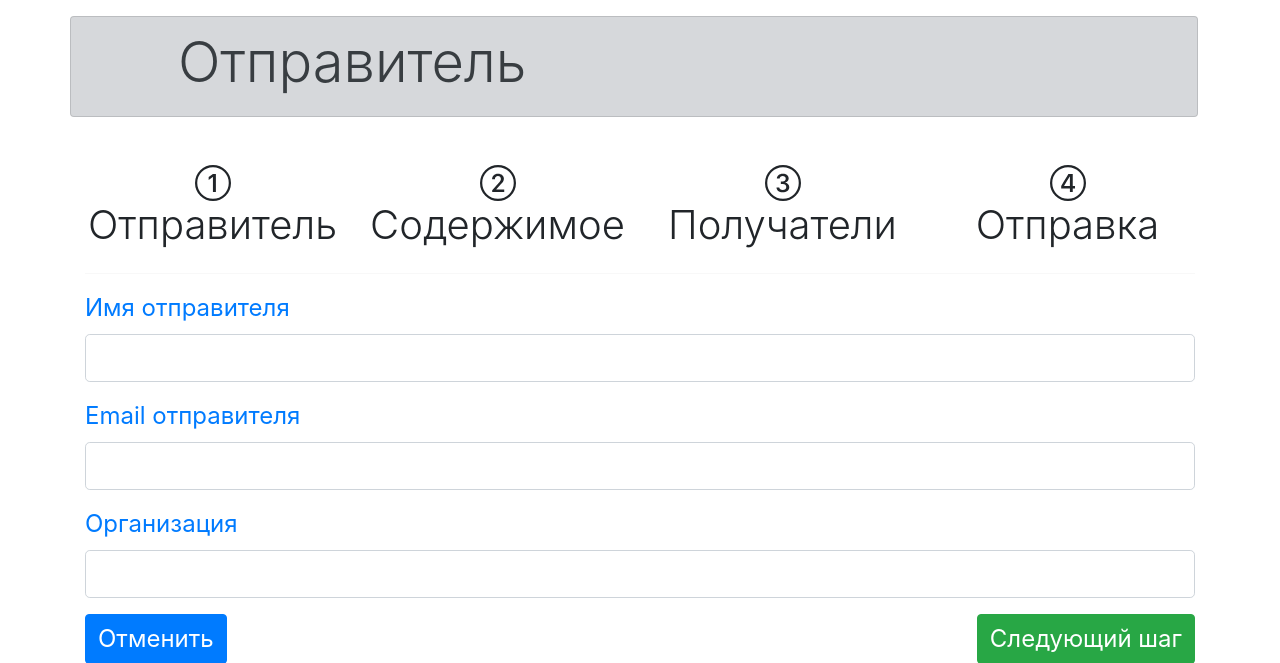
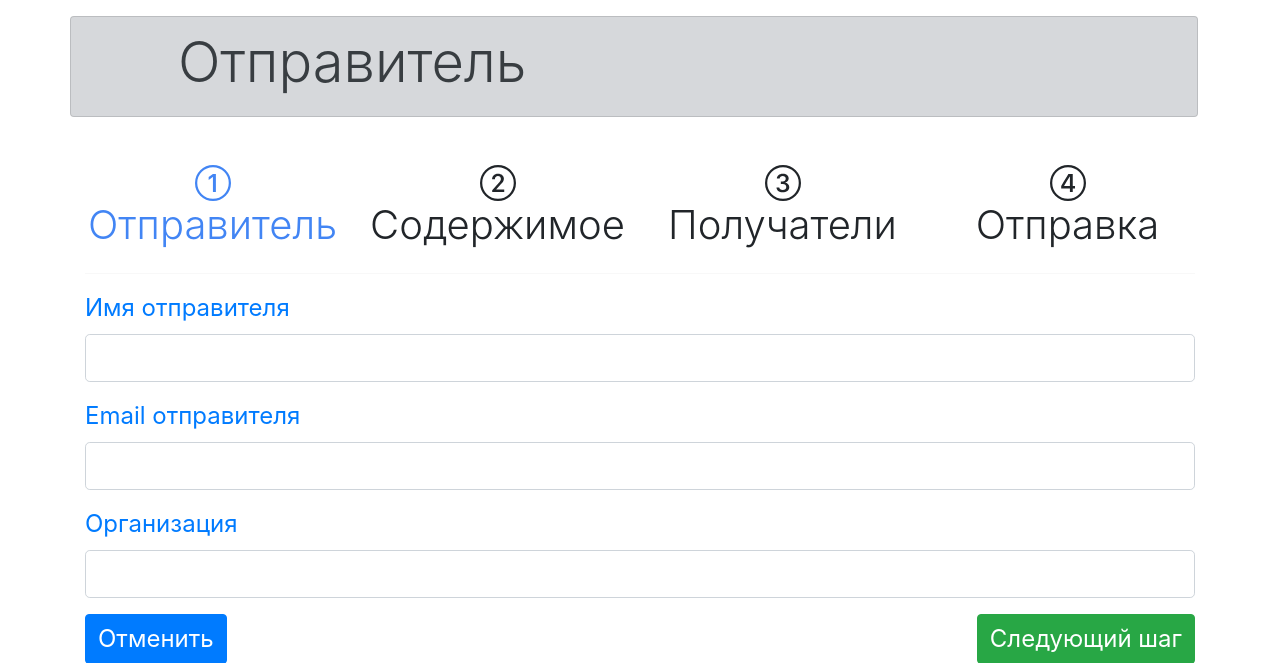
Before and after one commit to PetruschenkoEgor/SendingMessages_django, a Django app: page /mailing/add_sender/ in a window 1280 px wide. Shown: the part 143-806 px from the top of the page. Run offline with Django 5.2, Linux system fonts and the light colour scheme; some libraries are stand-ins or nearby versions.

Commit message:
подсветка текущего шага в формах

```diff
--- a/sending_messages/templates/home.html
+++ b/sending_messages/templates/home.html
@@ -35,7 +35,7 @@
         </div>
         <div class="col-md-8">
           <div class="card-body">
-            <a href="{% url 'sending_messages:home' %}" class="d-flex align-items-center mb-2 mb-lg-0 text-decoration-none">
+            <a href="{% url 'sending_messages:add_recipient' %}" class="d-flex align-items-center mb-2 mb-lg-0 text-decoration-none">
               <button type="button" class="btn btn-primary btn-lg"  style="width: 90%;">+ Добавить получателей</button>
             </a>
           </div>
--- a/sending_messages/templates/mailing1.html
+++ b/sending_messages/templates/mailing1.html
@@ -15,23 +15,23 @@
 <div class="container text-center">
   <div class="row mt-5">
     <div class="col">
-        <svg xmlns="http://www.w3.org/2000/svg" width="36" height="36" fill="currentColor" class="bi bi-1-circle" viewBox="0 0 16 16">
+        <svg id="step-1" xmlns="http://www.w3.org/2000/svg" width="36" height="36" fill="#4285F4" class="bi bi-1-circle" viewBox="0 0 16 16">
           <path d="M1 8a7 7 0 1 0 14 0A7 7 0 0 0 1 8m15 0A8 8 0 1 1 0 8a8 8 0 0 1 16 0M9.283 4.002V12H7.971V5.338h-.065L6.072 6.656V5.385l1.899-1.383z"/>
         </svg>
     </div>
     <div class="col">
-        <svg xmlns="http://www.w3.org/2000/svg" width="36" height="36" fill="currentColor" class="bi bi-2-circle" viewBox="0 0 16 16">
+        <svg id="step-2" xmlns="http://www.w3.org/2000/svg" width="36" height="36" fill="currentColor" class="bi bi-2-circle" viewBox="0 0 16 16">
           <path d="M1 8a7 7 0 1 0 14 0A7 7 0 0 0 1 8m15 0A8 8 0 1 1 0 8a8 8 0 0 1 16 0M6.646 6.24v.07H5.375v-.064c0-1.213.879-2.402 2.637-2.402 1.582 0 2.613.949 2.613 2.215 0 1.002-.6 1.667-1.287 2.43l-.096.107-1.974 2.22v.077h3.498V12H5.422v-.832l2.97-3.293c.434-.475.903-1.008.903-1.705 0-.744-.557-1.236-1.313-1.236-.843 0-1.336.615-1.336 1.306"/>
         </svg>
     </div>
     <div class="col">
-        <svg xmlns="http://www.w3.org/2000/svg" width="36" height="36" fill="currentColor" class="bi bi-3-circle" viewBox="0 0 16 16">
+        <svg id="step-3" xmlns="http://www.w3.org/2000/svg" width="36" height="36" fill="currentColor" class="bi bi-3-circle" viewBox="0 0 16 16">
           <path d="M7.918 8.414h-.879V7.342h.838c.78 0 1.348-.522 1.342-1.237 0-.709-.563-1.195-1.348-1.195-.79 0-1.312.498-1.348 1.055H5.275c.036-1.137.95-2.115 2.625-2.121 1.594-.012 2.608.885 2.637 2.062.023 1.137-.885 1.776-1.482 1.875v.07c.703.07 1.71.64 1.734 1.917.024 1.459-1.277 2.396-2.93 2.396-1.705 0-2.707-.967-2.754-2.144H6.33c.059.597.68 1.06 1.541 1.066.973.006 1.6-.563 1.588-1.354-.006-.779-.621-1.318-1.541-1.318"/>
           <path d="M16 8A8 8 0 1 1 0 8a8 8 0 0 1 16 0M1 8a7 7 0 1 0 14 0A7 7 0 0 0 1 8"/>
         </svg>
     </div>
       <div class="col">
-          <svg xmlns="http://www.w3.org/2000/svg" width="36" height="36" fill="currentColor" class="bi bi-4-circle" viewBox="0 0 16 16">
+          <svg id="step-4" xmlns="http://www.w3.org/2000/svg" width="36" height="36" fill="currentColor" class="bi bi-4-circle" viewBox="0 0 16 16">
               <path d="M7.519 5.057q.33-.527.657-1.055h1.933v5.332h1.008v1.107H10.11V12H8.85v-1.559H4.978V9.322c.77-1.427 1.656-2.847 2.542-4.265ZM6.225 9.281v.053H8.85V5.063h-.065c-.867 1.33-1.787 2.806-2.56 4.218"/>
               <path d="M16 8A8 8 0 1 1 0 8a8 8 0 0 1 16 0M1 8a7 7 0 1 0 14 0A7 7 0 0 0 1 8"/>
             </svg>
@@ -41,7 +41,7 @@
     <div class="container text-center">
   <div class="row">
     <div class="col">
-      <h1 class="display-6">Отправитель</h1>
+      <h1 class="display-6" style="color: #4285F4">Отправитель</h1>
     </div>
     <div class="col">
       <h1 class="display-6">Содержимое</h1>
@@ -75,5 +75,4 @@
     </div>
         </form>
 </div>
-
 {% endblock %}
--- a/sending_messages/templates/mailing2.html
+++ b/sending_messages/templates/mailing2.html
@@ -20,7 +20,7 @@
         </svg>
     </div>
     <div class="col">
-        <svg xmlns="http://www.w3.org/2000/svg" width="36" height="36" fill="currentColor" class="bi bi-2-circle" viewBox="0 0 16 16">
+        <svg xmlns="http://www.w3.org/2000/svg" width="36" height="36" fill="#4285F4" class="bi bi-2-circle" viewBox="0 0 16 16">
           <path d="M1 8a7 7 0 1 0 14 0A7 7 0 0 0 1 8m15 0A8 8 0 1 1 0 8a8 8 0 0 1 16 0M6.646 6.24v.07H5.375v-.064c0-1.213.879-2.402 2.637-2.402 1.582 0 2.613.949 2.613 2.215 0 1.002-.6 1.667-1.287 2.43l-.096.107-1.974 2.22v.077h3.498V12H5.422v-.832l2.97-3.293c.434-.475.903-1.008.903-1.705 0-.744-.557-1.236-1.313-1.236-.843 0-1.336.615-1.336 1.306"/>
         </svg>
     </div>
@@ -44,7 +44,7 @@
       <h1 class="display-6">Отправитель</h1>
     </div>
     <div class="col">
-      <h1 class="display-6">Содержимое</h1>
+      <h1 class="display-6"  style="color: #4285F4">Содержимое</h1>
     </div>
     <div class="col">
       <h1 class="display-6">Получатели</h1>
--- a/sending_messages/templates/mailing4.html
+++ b/sending_messages/templates/mailing4.html
@@ -31,7 +31,7 @@
         </svg>
     </div>
       <div class="col">
-          <svg xmlns="http://www.w3.org/2000/svg" width="36" height="36" fill="currentColor" class="bi bi-4-circle" viewBox="0 0 16 16">
+          <svg xmlns="http://www.w3.org/2000/svg" width="36" height="36" fill="#4285F4" class="bi bi-4-circle" viewBox="0 0 16 16">
               <path d="M7.519 5.057q.33-.527.657-1.055h1.933v5.332h1.008v1.107H10.11V12H8.85v-1.559H4.978V9.322c.77-1.427 1.656-2.847 2.542-4.265ZM6.225 9.281v.053H8.85V5.063h-.065c-.867 1.33-1.787 2.806-2.56 4.218"/>
               <path d="M16 8A8 8 0 1 1 0 8a8 8 0 0 1 16 0M1 8a7 7 0 1 0 14 0A7 7 0 0 0 1 8"/>
             </svg>
@@ -50,7 +50,7 @@
       <h1 class="display-6">Получатели</h1>
     </div>
       <div class="col">
-      <h1 class="display-6">Отправка</h1>
+      <h1 class="display-6" style="color: #4285F4">Отправка</h1>
     </div>
   </div>
         <hr>
```
Also changed, not shown: sending_messages/templates/mailing3.html (+4 -4 lines).
